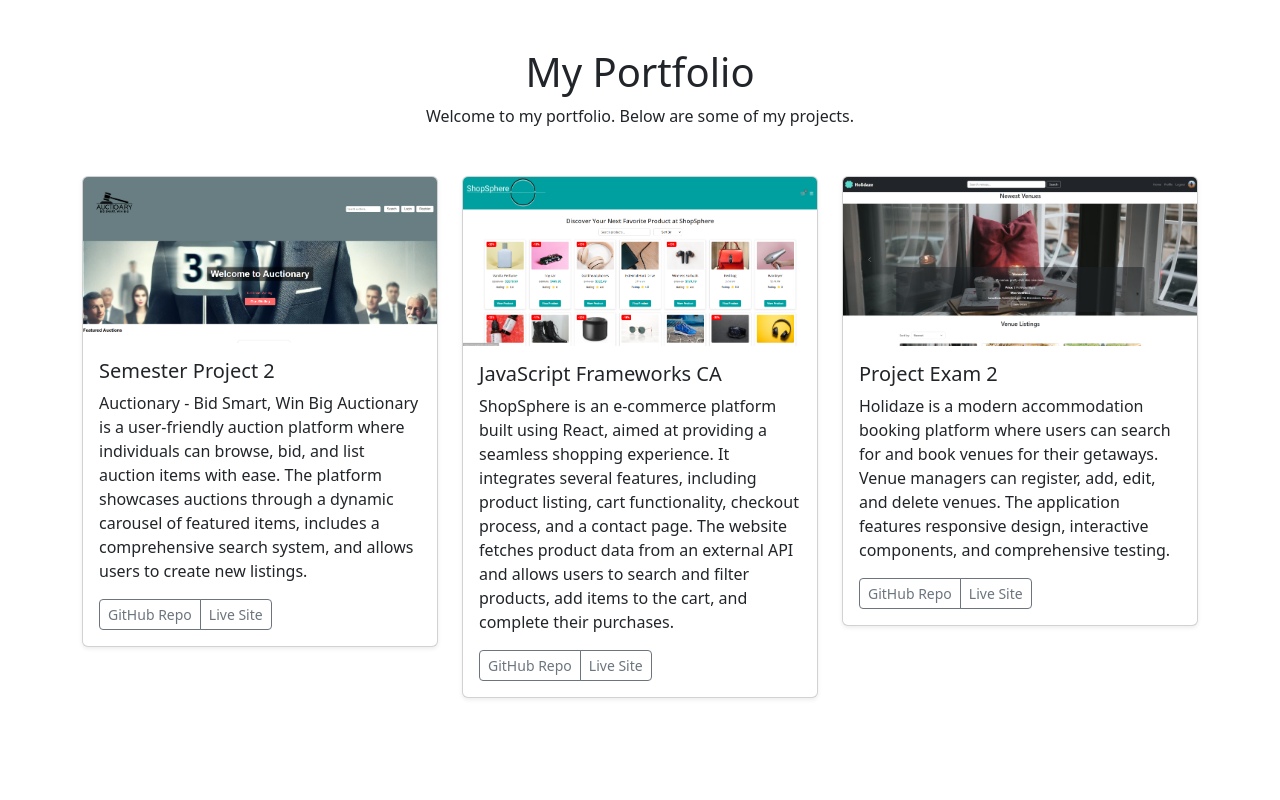
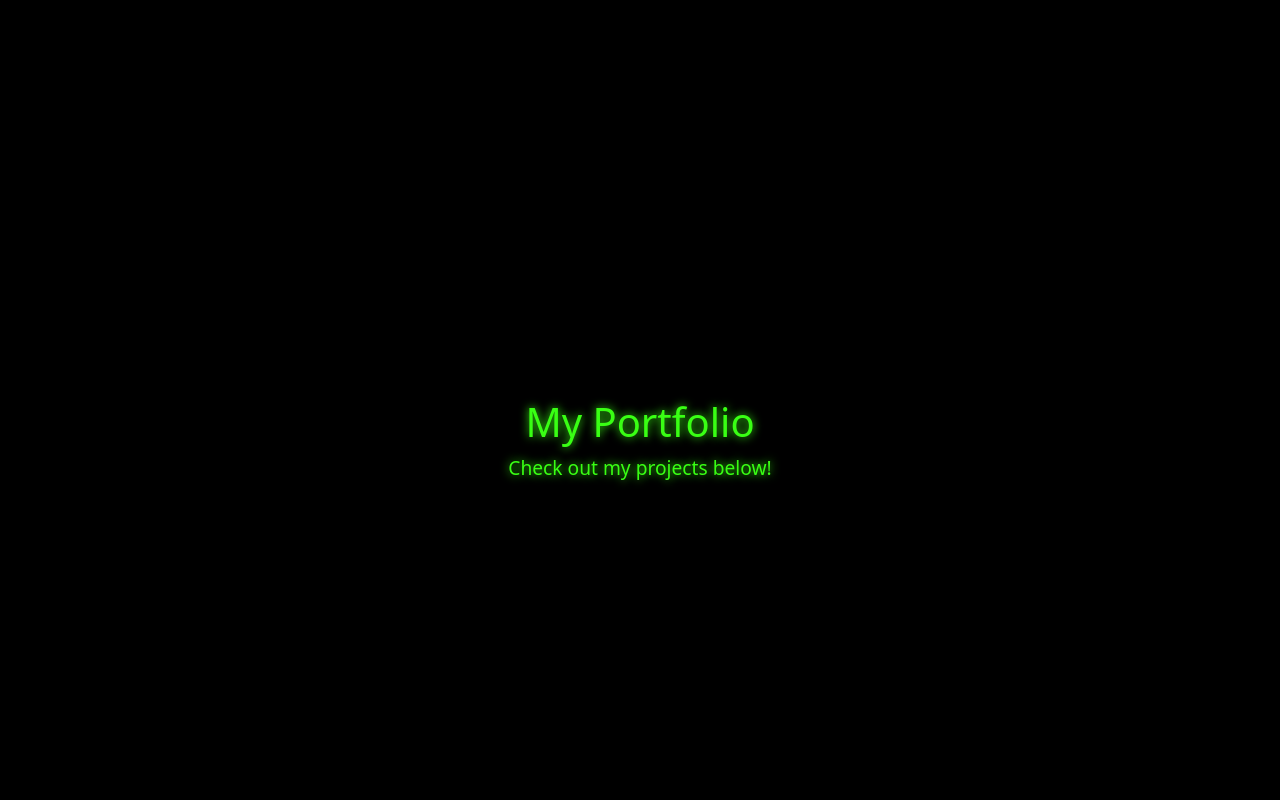
Before and after one commit to robfil50219/portfolio-2, a React (Create React App) app: page / in a window 1280 px wide. Shown: the top 800 px of the page. Built offline with nearby package versions, Linux system fonts and the light colour scheme.

Commit message:
Implement pixel header component with retro pixel art styling

```diff
--- a/public/index.html
+++ b/public/index.html
@@ -10,6 +10,11 @@
       content="Web site created using create-react-app"
     />
     <link rel="apple-touch-icon" href="%PUBLIC_URL%/logo192.png" />
+    <link
+      href="https://fonts.googleapis.com/css2?family=Press+Start+2P&display=swap"
+      rel="stylesheet"
+    />
+
     <!--
       manifest.json provides metadata used when your web app is installed on a
       user's mobile device or desktop. See https://developers.google.com/web/fundamentals/web-app-manifest/
--- a/src/App.css
+++ b/src/App.css
@@ -1,38 +1,21 @@
-.App {
-  text-align: center;
-}
-
-.App-logo {
-  height: 40vmin;
-  pointer-events: none;
-}
-
-@media (prefers-reduced-motion: no-preference) {
-  .App-logo {
-    animation: App-logo-spin infinite 20s linear;
-  }
-}
-
+/* src/App.css */
 .App-header {
-  background-color: #282c34;
+  background-color: #000;
   min-height: 100vh;
   display: flex;
   flex-direction: column;
   align-items: center;
   justify-content: center;
-  font-size: calc(10px + 2vmin);
-  color: white;
+  color: #39FF14;
+  text-shadow: 0 0 10px #39FF14;
+  padding: 20px;
 }
 
-.App-link {
-  color: #61dafb;
+h1 {
+  font-size: 2.5rem;
+  margin-bottom: 0.5rem;
 }
 
-@keyframes App-logo-spin {
-  from {
-    transform: rotate(0deg);
-  }
-  to {
-    transform: rotate(360deg);
-  }
+p {
+  font-size: 1.2rem;
 }
--- a/src/App.js
+++ b/src/App.js
@@ -1,25 +1,26 @@
 import React from 'react';
 import ProjectCard from './components/ProjectCard';
+import './App.css';
 
 function App() {
   const projects = [
     {
       title: "Semester Project 2",
-      description: "Auctionary - Bid Smart, Win Big Auctionary is a user-friendly auction platform where individuals can browse, bid, and list auction items with ease. The platform showcases auctions through a dynamic carousel of featured items, includes a comprehensive search system, and allows users to create new listings.",
+      description: "Auctionary - Bid Smart, Win Big. Auctionary is a user-friendly auction platform with a dynamic carousel of featured items, comprehensive search, and user listings.",
       image: process.env.PUBLIC_URL + "/images/SemesterProject2.png",
       github: "https://github.com/robfil50219/Semester-Project-2.git",
       live: "https://auctionarygo.netlify.app/"
     },
     {
       title: "JavaScript Frameworks CA",
-      description: "ShopSphere is an e-commerce platform built using React, aimed at providing a seamless shopping experience. It integrates several features, including product listing, cart functionality, checkout process, and a contact page. The website fetches product data from an external API and allows users to search and filter products, add items to the cart, and complete their purchases.",
+      description: "ShopSphere is an e-commerce platform built using React, offering product listings, a cart, checkout, and product search features.",
       image: process.env.PUBLIC_URL + "/images/JavascriptFrameworks.png",
       github: "https://github.com/robfil50219/Javascript-Frameworks-Ca.git",
       live: "https://shopspherenow.netlify.app"
     },
     {
       title: "Project Exam 2",
-      description: "Holidaze is a modern accommodation booking platform where users can search for and book venues for their getaways. Venue managers can register, add, edit, and delete venues. The application features responsive design, interactive components, and comprehensive testing.",
+      description: "Holidaze is a modern accommodation booking platform where users can search and book venues, while managers can manage listings.",
       image: process.env.PUBLIC_URL + "/images/ProjectExam2.png",
       github: "https://github.com/robfil50219/project-exam-2.git",
       live: "https://holidaze-robert-filep.netlify.app/"
@@ -28,13 +29,13 @@ function App() {
 
   return (
     <div className="container mt-5">
-      <header className="text-center mb-5">
+      <header className="App-header text-center mb-5">
         <h1>My Portfolio</h1>
-        <p>Welcome to my portfolio. Below are some of my projects.</p>
+        <p>Check out my projects below!</p>
       </header>
       <div className="row">
         {projects.map((project, index) => (
-          <div key={index} className="col-md-4">
+          <div key={index} className="col-md-4 mb-4">
             <ProjectCard project={project} />
           </div>
         ))}
--- /dev/null
+++ b/src/components/ProjectCard.css
@@ -0,0 +1,30 @@
+/* src/components/ProjectCard.css */
+.pixel-card {
+    background-color: #111;
+    border: 3px solid #39FF14;
+    color: #39FF14;
+    font-family: 'Press Start 2P', sans-serif;
+    box-shadow: 0 0 8px #39FF14;
+    transition: transform 0.2s, box-shadow 0.2s;
+  }
+
+  .pixel-card:hover {
+    transform: scale(1.05);
+    box-shadow: 0 0 15px #39FF14;
+  }
+
+  .card-img-top {
+    border-bottom: 3px solid #39FF14;
+    image-rendering: pixelated;
+  }
+
+  .btn-outline-secondary {
+    color: #39FF14;
+    border-color: #39FF14;
+    font-family: 'Press Start 2P', sans-serif;
+  }
+
+  .btn-outline-secondary:hover {
+    background-color: #39FF14;
+    color: #000;
+  }
--- a/src/components/ProjectCard.js
+++ b/src/components/ProjectCard.js
@@ -1,21 +1,20 @@
-// src/components/ProjectCard.js
 import React from 'react';
 import { motion } from 'framer-motion';
+import './ProjectCard.css';
 
 function ProjectCard({ project }) {
   return (
     <motion.div
-      className="card mb-4 shadow-sm"
-      initial={{ opacity: 0, y: 50 }}
+      className="card pixel-card"
+      initial={{ opacity: 0, y: 20 }}
       animate={{ opacity: 1, y: 0 }}
       whileHover={{ scale: 1.05 }}
-      transition={{ duration: 0.5 }}
+      transition={{ duration: 0.3 }}
     >
       <img src={project.image} className="card-img-top" alt={project.title} />
       <div className="card-body">
         <h5 className="card-title">{project.title}</h5>
         <p className="card-text">{project.description}</p>
-        <div className="d-flex justify-content-between align-items-center">
         <div className="btn-group">
           <a
             href={project.github}
@@ -37,7 +36,6 @@ function ProjectCard({ project }) {
           )}
         </div>
       </div>
-      </div>
     </motion.div>
   );
 }
--- a/src/index.css
+++ b/src/index.css
@@ -1,13 +1,9 @@
+/* src/index.css */
 body {
   margin: 0;
-  font-family: -apple-system, BlinkMacSystemFont, 'Segoe UI', 'Roboto', 'Oxygen',
-    'Ubuntu', 'Cantarell', 'Fira Sans', 'Droid Sans', 'Helvetica Neue',
-    sans-serif;
+  background-color: #000 !important;
+  color: #39FF14;
+  font-family: 'Press Start 2P', -apple-system, BlinkMacSystemFont, 'Segoe UI', 'Roboto', sans-serif;
   -webkit-font-smoothing: antialiased;
   -moz-osx-font-smoothing: grayscale;
 }
-
-code {
-  font-family: source-code-pro, Menlo, Monaco, Consolas, 'Courier New',
-    monospace;
-}
```
Lines whose indentation alone changed are shown as unchanged.
